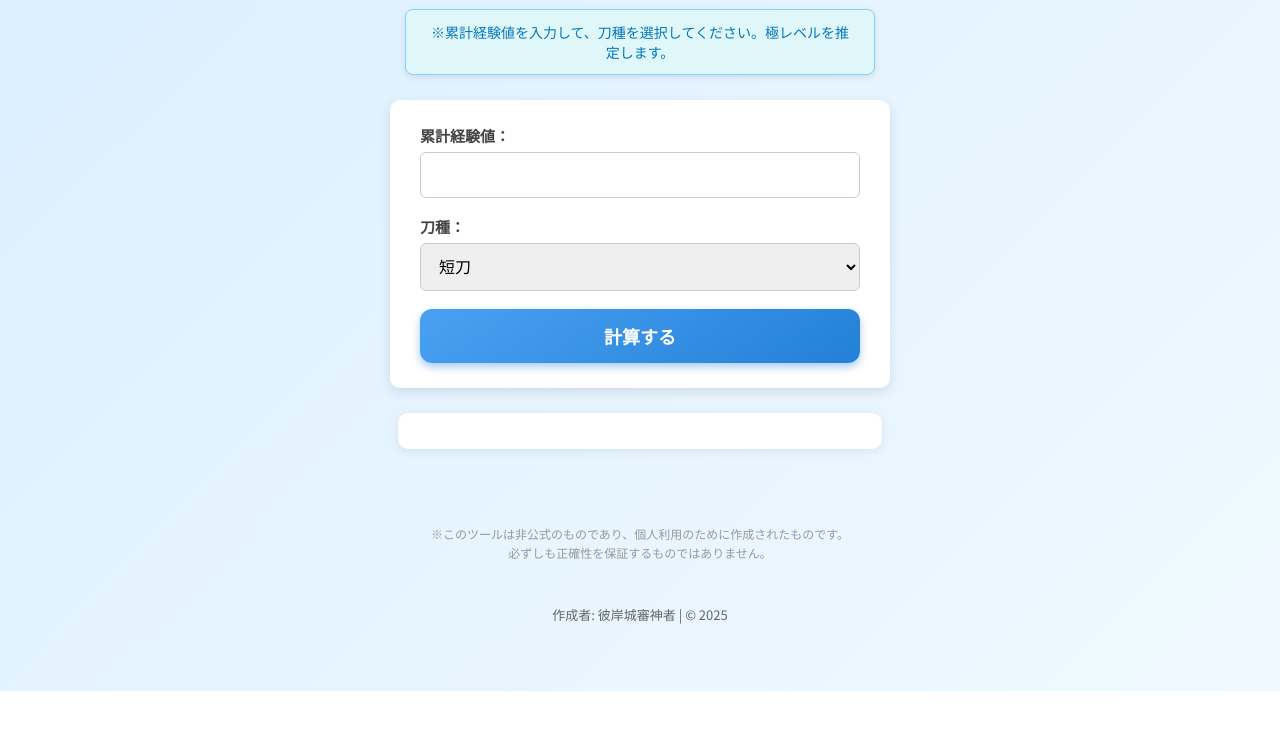
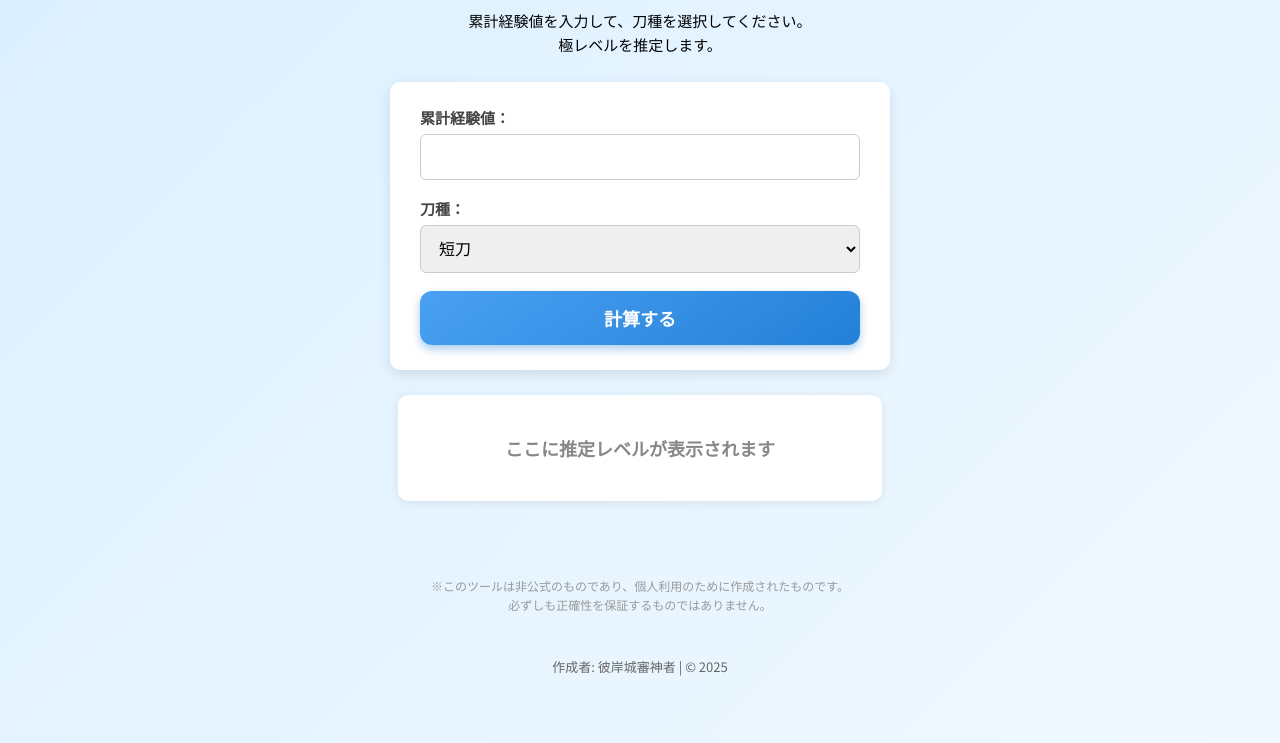
Before and after one commit to ema1016/toukenranbu-kiwamilevel-checker, a plain HTML site: page index.html in a window 1280 px wide. Shown: the part 118-861 px from the top of the page. Before the commit the page ends 809 px from the top, so only its background shows below. Drawn offline with Linux system fonts and the light colour scheme.

Commit message:
Update index.html

```diff
--- a/index.html
+++ b/index.html
@@ -20,16 +20,14 @@
       font-size: 2.2rem;
     }
     #notice {
-      background-color: #e0f7fa;
-      border: 1px solid #81d4fa;
-      color: #0277bd;
-      display: inline-block;
-      padding: 12px 24px;
-      border-radius: 8px;
+      color: #000;
+      background-color: transparent;
+      border: none;
+      box-shadow: none;
+      font-size: 15px;
+      font-weight: 500;
       margin-bottom: 25px;
-      font-size: 14px;
-      max-width: 420px;
-      box-shadow: 0 2px 6px rgba(0,0,0,0.1);
+      line-height: 1.6;
     }
     form {
       max-width: 440px;
@@ -86,6 +84,7 @@
     }
     #result {
       max-width: 440px;
+      min-height: 70px;
       margin: 25px auto 0;
       background: white;
       padding: 18px 22px;
@@ -93,8 +92,11 @@
       box-shadow: 0 2px 10px rgba(0,0,0,0.08);
       font-weight: 600;
       font-size: 18px;
-      color: #2c3e50;
+      color: #888;
       text-align: center;
+      display: flex;
+      align-items: center;
+      justify-content: center;
     }
     footer {
       margin-top: 50px;
@@ -123,7 +125,8 @@
   <h1>刀剣乱舞 極レベル計算ツール</h1>
 
   <div id="notice">
-    ※累計経験値を入力して、刀種を選択してください。極レベルを推定します。
+    累計経験値を入力して、刀種を選択してください。<br>
+    極レベルを推定します。
   </div>
 
   <form onsubmit="event.preventDefault(); calculateLevel();">
@@ -147,7 +150,7 @@
     <button type="submit">計算する</button>
   </form>
 
-  <div id="result"></div>
+  <div id="result">ここに推定レベルが表示されます</div>
 
   <footer>
     <p>※このツールは非公式のものであり、個人利用のために作成されたものです。<br>必ずしも正確性を保証するものではありません。</p>
```
